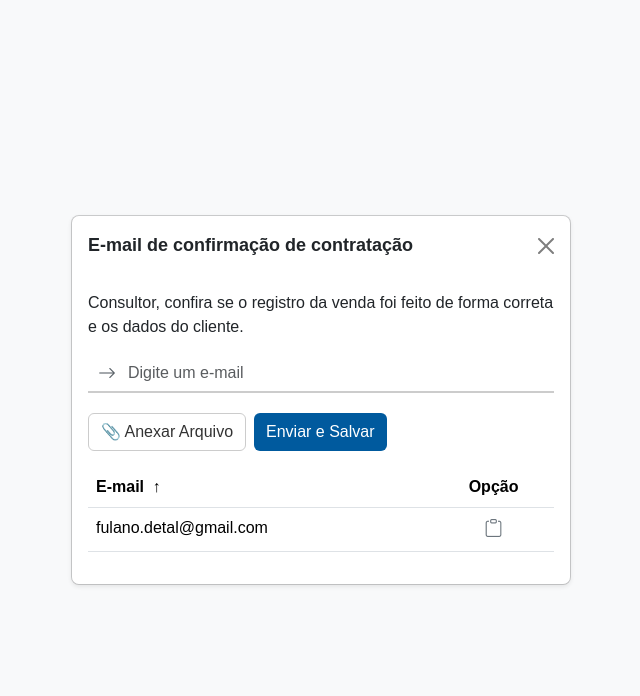
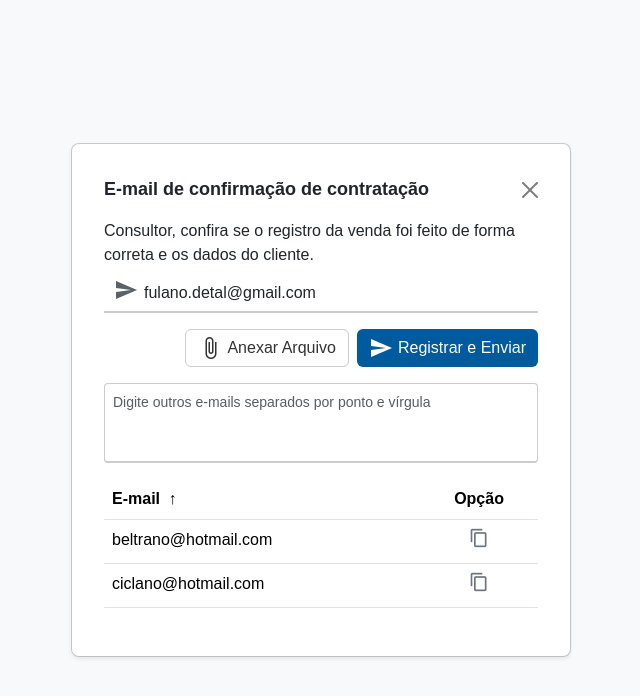
Before and after one commit to AndersonTaborga/send-email-modal, a plain HTML site: page index.html in a window 1280 px wide. Shown: the whole page, without its empty margins (319-959 px from the left). Drawn offline with nearby package versions, Linux system fonts and the light colour scheme.

Commit message:
Refactor email modal to use Material Icons, enhance layout, and improve email handling functionality

```diff
--- a/index.html
+++ b/index.html
@@ -11,8 +11,8 @@
     <script src="https://cdn.jsdelivr.net/npm/bootstrap@5.3.3/dist/js/bootstrap.bundle.min.js"
             integrity="sha384-YvpcrYf0tY3lHB60NNkmXc5s9fDVZLESaAA55NDzOxhy9GkcIdslK1eN7N6jIeHz" crossorigin="anonymous"></script>
 
-    <!-- Ícones do Bootstrap -->
-    <link rel="stylesheet" href="https://cdn.jsdelivr.net/npm/bootstrap-icons/font/bootstrap-icons.css">
+    <!-- Ícones do Google Fonts (Material Icons) -->
+    <link href="https://fonts.googleapis.com/icon?family=Material+Icons" rel="stylesheet">
 
     <!-- Estilos customizados -->
     <link rel="stylesheet" href="style.css">
@@ -22,33 +22,41 @@
     <!-- Modal -->
     <div class="modal fade show d-block" id="emailModal" tabindex="-1" aria-labelledby="modalLabel">
         <div class="modal-dialog modal-dialog-centered">
-            <div class="modal-content shadow-sm">
+            <div class="modal-content shadow-sm p-3">
 
                 <!-- Cabeçalho do Modal -->
-                <div class="modal-header border-0">
+                <div class="modal-header border-0 pb-0">
                     <h5 class="modal-title fw-bold" id="modalLabel">E-mail de confirmação de contratação</h5>
                     <button type="button" class="btn-close" data-bs-dismiss="modal" aria-label="Fechar"></button>
                 </div>
 
                 <!-- Corpo do Modal -->
                 <div class="modal-body">
-                    <p>Consultor, confira se o registro da venda foi feito de forma correta e os dados do cliente.</p>
+                    <p class="mb-2">Consultor, confira se o registro da venda foi feito de forma correta e os dados do cliente.</p>
 
-                    <!-- Campo de E-mail com ícone à esquerda -->
-                    <div class="email-container">
-                        <span class="email-icon"><i class="bi bi-arrow-right"></i></span>
-                        <input type="email" class="form-control email-input" id="emailPrincipal" placeholder="Digite um e-mail" onblur="validarEmail(this)" onkeypress="adicionarEmail(event)">
+                    <!-- Campo de E-mail (Bloqueado e com ícone de avião) -->
+                    <div class="email-container mb-3">
+                        <span class="email-icon"><i class="material-icons">send</i></span>
+                        <input type="email" class="form-control email-input" id="emailPrincipal" value="fulano.detal@gmail.com" readonly>
                     </div>
-                    <div id="emailError" class="text-danger small"></div>
 
-                    <!-- Botões de ação -->
-                    <div class="d-flex gap-2 mb-3">
-                        <button class="btn btn-outline-secondary">📎 Anexar Arquivo</button>
-                        <button class="btn btn-primary">Enviar e Salvar</button>
+                    <!-- Botões alinhados à direita -->
+                    <div class="d-flex justify-content-end gap-2 mb-3">
+                        <button class="btn btn-outline-secondary">
+                            <i class="material-icons">attach_file</i> Anexar Arquivo
+                        </button>
+                        <button class="btn btn-primary">
+                            <i class="material-icons">send</i> Registrar e Enviar
+                        </button>
+                    </div>
+
+                    <!-- Campo para inserir e-mails manualmente -->
+                    <div class="email-manual-container mb-3">
+                        <textarea class="form-control email-textarea" id="emailExtra" placeholder="Digite outros e-mails separados por ponto e vírgula"></textarea>
                     </div>
 
                     <!-- Tabela de e-mails -->
-                    <table class="table" id="emailTable">
+                    <table class="table">
                         <thead>
                             <tr>
                                 <th class="fw-bold">E-mail <span class="ms-1">↑</span></th>
@@ -57,9 +65,16 @@
                         </thead>
                         <tbody>
                             <tr>
-                                <td>fulano.detal@gmail.com</td>
+                                <td>beltrano@hotmail.com</td>
                                 <td class="text-center position-relative">
-                                    <i class="bi bi-clipboard copy-icon" onclick="copiarTexto(this, 'fulano.detal@gmail.com')"></i>
+                                    <i class="material-icons copy-icon" onclick="copiarTexto(this, 'beltrano@hotmail.com')">content_copy</i>
+                                    <span class="popover-copied">Copiado</span>
+                                </td>
+                            </tr>
+                            <tr>
+                                <td>ciclano@hotmail.com</td>
+                                <td class="text-center position-relative">
+                                    <i class="material-icons copy-icon" onclick="copiarTexto(this, 'ciclano@hotmail.com')">content_copy</i>
                                     <span class="popover-copied">Copiado</span>
                                 </td>
                             </tr>
--- a/script.js
+++ b/script.js
@@ -1,7 +1,7 @@
 function copiarTexto(icon, texto) {
     navigator.clipboard.writeText(texto);
 
-    // Mostra o popover
+    // Mostra o popover "Copiado"
     let popover = icon.nextElementSibling;
     popover.classList.add("show-popover");
 
@@ -10,36 +10,3 @@ function copiarTexto(icon, texto) {
         popover.classList.remove("show-popover");
     }, 2000);
 }
-
-// Validação de e-mail com Regex
-function validarEmail(input) {
-    let email = input.value.trim();
-    let regex = /^[^\s@]+@[^\s@]+\.[^\s@]+$/;
-    let errorDiv = document.getElementById("emailError");
-
-    if (email !== "" && !regex.test(email)) {
-        errorDiv.textContent = "E-mail inválido!";
-        input.style.borderBottom = "2px solid red";
-    } else {
-        errorDiv.textContent = "";
-        input.style.borderBottom = "2px solid #007bff";
-    }
-}
-
-// Adicionar novo e-mail na tabela ao pressionar Enter
-function adicionarEmail(event) {
-    if (event.key === "Enter") {
-        let input = event.target;
-        let email = input.value.trim();
-        if (email !== "" && /^[^\s@]+@[^\s@]+\.[^\s@]+$/.test(email)) {
-            let table = document.getElementById("emailTable").querySelector("tbody");
-            let newRow = `<tr><td>${email}</td>
-                <td class="text-center position-relative">
-                    <i class="bi bi-clipboard copy-icon" onclick="copiarTexto(this, '${email}')"></i>
-                    <span class="popover-copied">Copiado</span>
-                </td></tr>`;
-            table.innerHTML += newRow;
-            input.value = "";
-        }
-    }
-}
--- a/style.css
+++ b/style.css
@@ -11,11 +11,6 @@ body {
     box-shadow: 0px 4px 10px rgba(0, 0, 0, 0.1);
 }
 
-/* Cabeçalho do Modal */
-.modal-header {
-    border-bottom: none;
-}
-
 /* Modal título */
 .modal-title {
     font-size: 18px;
@@ -27,47 +22,34 @@ body {
     position: relative;
     display: flex;
     align-items: center;
-    margin-bottom: 20px; /* Ajuste de espaçamento para os botões */
 }
 
 .email-input {
-    padding-left: 40px; /* Espaço para o ícone */
+    padding-left: 40px;
     border: none;
     border-bottom: 2px solid #ccc;
     border-radius: 0;
-    transition: border-bottom 0.3s ease-in-out;
     box-shadow: none !important;
     outline: none !important;
     width: 100%;
-}
-
-/* Apenas a borda inferior azul no hover e foco */
-.email-input:focus,
-.email-input:hover {
-    border-bottom: 2px solid #007bff;
 }
 
 /* Ícone à esquerda do input */
 .email-icon {
     position: absolute;
     left: 10px;
-    font-size: 18px;
-    color: #5a6268; /* Cinza escuro */
-}
-
-/* Mantém o ícone visível ao clicar */
-.email-container:focus-within .email-icon {
+    font-size: 20px;
     color: #5a6268;
 }
 
 /* ======= Ajuste dos Botões ======= */
-.buttons-container {
+.d-flex .btn {
     display: flex;
-    gap: 10px; /* Espaçamento entre os botões */
-    margin-top: 10px; /* Espaçamento para não ficarem colados no input */
+    align-items: center;
+    gap: 5px;
 }
 
-/* Estilo do botão Anexar */
+/* Botão Anexar */
 .btn-outline-secondary {
     border-color: #ccc;
     color: #333;
@@ -79,7 +61,7 @@ body {
     color: black;
 }
 
-/* Botão "Enviar e Salvar" */
+/* Botão "Registrar e Enviar" */
 .btn-primary {
     background-color: #005a9e;
     border: none;
@@ -90,9 +72,35 @@ body {
     background-color: #00457a;
 }
 
+/* ======= Estilização do Campo de E-mails Extras (textarea) ======= */
+.email-textarea {
+    border: 1px solid #ccc; /* Bordas finas cinza */
+    border-bottom: 2px solid #ccc; /* Borda inferior cinza inicialmente */
+    border-radius: 4px;
+    padding: 8px;
+    font-size: 14px;
+    resize: none;
+    width: 100%;
+    height: 80px;
+    box-shadow: none !important;
+    outline: none !important;
+}
+
+/* Somente a borda inferior fica azul ao focar */
+.email-textarea:focus {
+    border-color: #ccc;
+    border-bottom: 2px solid #007bff;
+}
+
+/* Hover mantém a borda cinza */
+.email-textarea:hover {
+    border-color: #ccc;
+    border-bottom: 2px solid #ccc;
+}
+
 /* ======= Estilização dos Ícones ======= */
 .copy-icon {
-    font-size: 18px;
+    font-size: 20px;
     cursor: pointer;
     color: #6c757d;
     transition: color 0.2s ease-in-out;
@@ -112,6 +120,9 @@ body {
     border-radius: 4px;
     opacity: 0;
     transition: opacity 0.3s ease-in-out;
+    top: 50%;
+    left: 100%;
+    transform: translateX(10px);
 }
 
 /* Exibição do popover */
```
